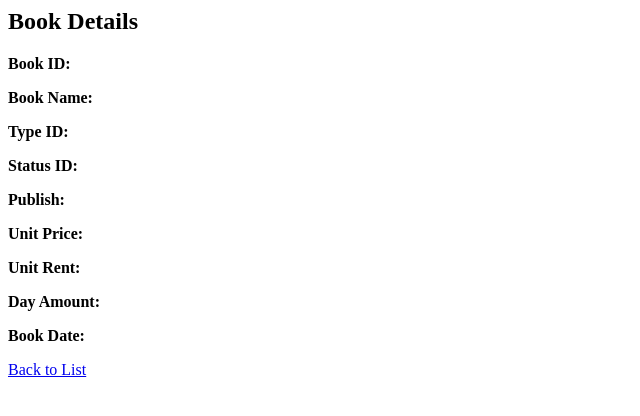
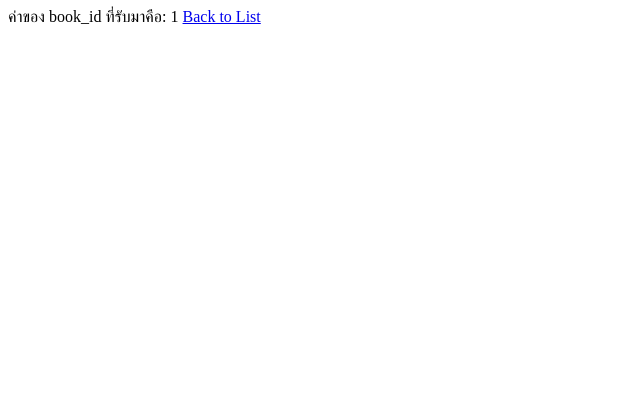
Before and after one commit to Sencoool/LABPHP, a PHP site: page /bookDetail.php?bookId=1 in a window 1280 px wide. Shown: the top 416 px of the page, without its empty margins (0-640 px from the left). Run offline with PHP 8.4, Linux system fonts and the light colour scheme; tables that the repository leaves empty or names only in its code hold one stand-in row (values such as "Sample post"); data that the repository does not hold is empty.

Commit message:
Get BookId Complete

```diff
--- a/bookDetail.php
+++ b/bookDetail.php
@@ -9,33 +9,44 @@
             die("Failed to connect to the database");
         }
         mysqli_select_db($conn, $dbName) or die("Can't choose database");
-        if(isset($_GET['bookId'])) {
-            $bookId = $_GET['bookId'];
-            $sql = "SELECT * FROM book WHERE bookId = $bookId";
-            $result = mysqli_query($conn, $sql);
-            if(mysqli_num_rows($result) > 0) {
-                $row = mysqli_fetch_assoc($result);
-                echo "<h2>Book Details</h2>";
-                echo "<p><strong>Book ID:</strong> {$row['BookID']}</p>";
-                echo "<p><strong>Book Name:</strong> {$row['BookName']}</p>";
-                echo "<p><strong>Type ID:</strong> {$row['TypeID']}</p>";
-                echo "<p><strong>Status ID:</strong> {$row['StatusID']}</p>";
-                echo "<p><strong>Publish:</strong> {$row['Publish']}</p>";
-                echo "<p><strong>Unit Price:</strong> {$row['UnitPrice']}</p>";
-                echo "<p><strong>Unit Rent:</strong> {$row['UnitRent']}</p>";
-                echo "<p><strong>Day Amount:</strong> {$row['DayAmount']}</p>";
-                echo "<p><strong>Book Date:</strong> {$row['BookDate']}</p>";
-                if(!empty($row['Picture'])) {
-                    echo "<p><strong>Picture:</strong></p>";
-                    echo "<img src='pictures/{$row['Picture']}'";
-                }
+        mysqli_query($conn,"set character_set_connection=utf8mb4");
+        mysqli_query($conn,"set character_set_client=utf8mb4");
+        mysqli_query($conn,"set character_set_results=utf8mb4");
+        if(isset($_GET['bookId'])) {   // checking if $_get is null or not and then get value book_id from URL
+        $bookIdURL = $_GET['bookId']; // name need 2bt same with Var that declare in PHP
+        $sql = "select * from book where id = $bookIdURL";
+        $result = mysqli_query ($conn, $sql);
+            echo "ค่าของ book_id ที่รับมาคือ: " . $bookIdURL;
+        } else {
+            echo "ไม่มีค่าของ book_id ที่รับมา";
+        }
+        // if(isset($_GET['bookId'])) {
+        //     $bookId = $_GET['bookId'];
+        //     $sql = "SELECT * FROM book WHERE bookId = $bookId";
+        //     $result = mysqli_query($conn, $sql);
+        //     if(mysqli_num_rows($result) > 0) {
+        //         $row = mysqli_fetch_assoc($result);
+        //         echo "<h2>Book Details</h2>";
+        //         echo "<p><strong>Book ID:</strong> {$row['BookID']}</p>";
+        //         echo "<p><strong>Book Name:</strong> {$row['BookName']}</p>";
+        //         echo "<p><strong>Type ID:</strong> {$row['TypeID']}</p>";
+        //         echo "<p><strong>Status ID:</strong> {$row['StatusID']}</p>";
+        //         echo "<p><strong>Publish:</strong> {$row['Publish']}</p>";
+        //         echo "<p><strong>Unit Price:</strong> {$row['UnitPrice']}</p>";
+        //         echo "<p><strong>Unit Rent:</strong> {$row['UnitRent']}</p>";
+        //         echo "<p><strong>Day Amount:</strong> {$row['DayAmount']}</p>";
+        //         echo "<p><strong>Book Date:</strong> {$row['BookDate']}</p>";
+        //         if(!empty($row['Picture'])) {
+        //             echo "<p><strong>Picture:</strong></p>";
+        //             echo "<img src='pictures/{$row['Picture']}'";
+        //         }
 
-            } else {
-                echo "No book found with the provided ID.";
-            }
-        } else {
-            echo "No book ID provided.";
-        }
+        //     } else {
+        //         echo "No book found with the provided ID.";
+        //     }
+        // } else {
+        //     echo "No book ID provided.";
+        // }
 
         mysqli_close($conn);
     ?>
--- a/bookList1.php
+++ b/bookList1.php
@@ -7,8 +7,9 @@
             $password = "";
             $dbName = "bookStore";
             $conn = mysqli_connect($hostname, $username, $password);
-            if (!$conn)
-            die("ไม่สามารถติดต่อกับ MySQL ได้");
+            if (!$conn){
+                die("ไม่สามารถติดต่อกับ MySQL ได้");
+            }
             mysqli_select_db($conn, $dbName) or die("ไม่สามารถเลือกฐานข้อมูล bookStoreได้");
 
             mysqli_query($conn,"set character_set_connection=utf8mb4");
```
Also changed, not shown: bookInsert1.php (+23 -33 lines), bookInsert2.php (+5 -5 lines).
